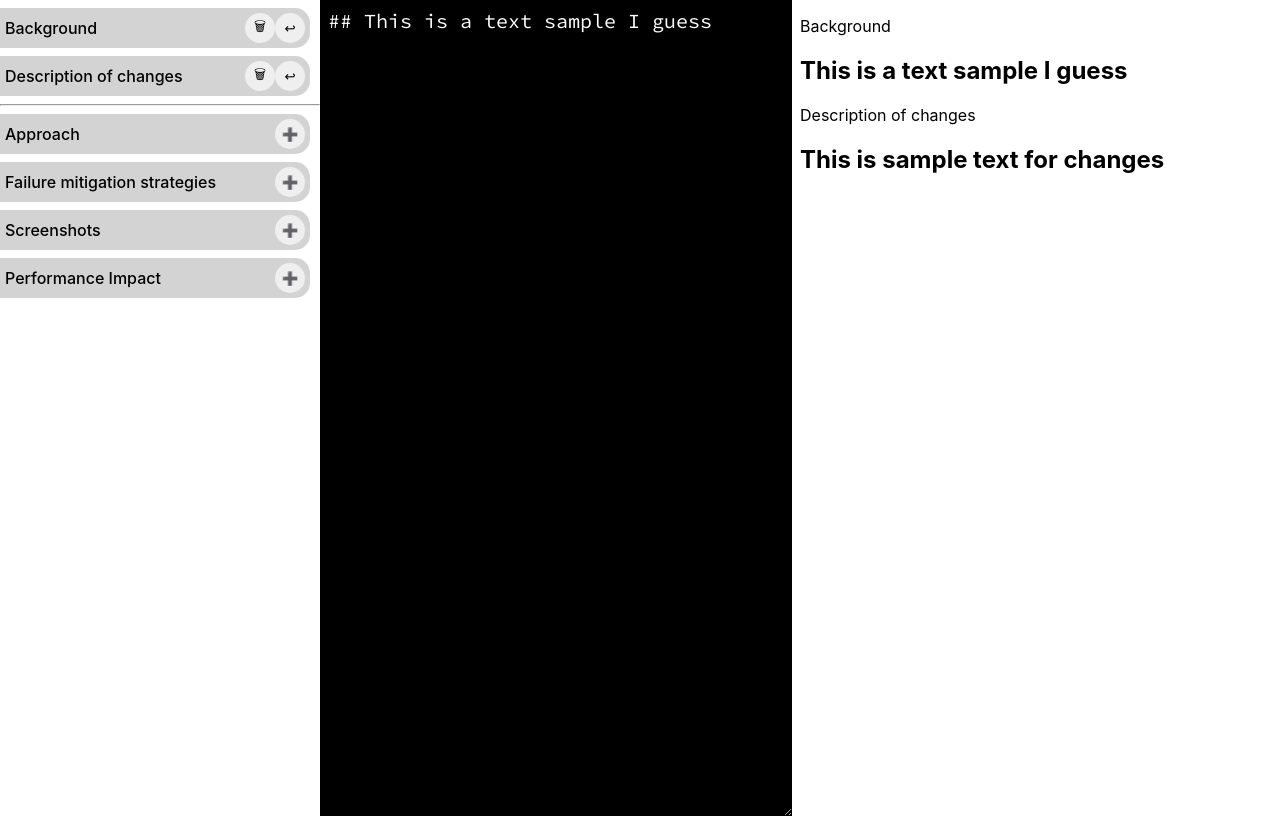
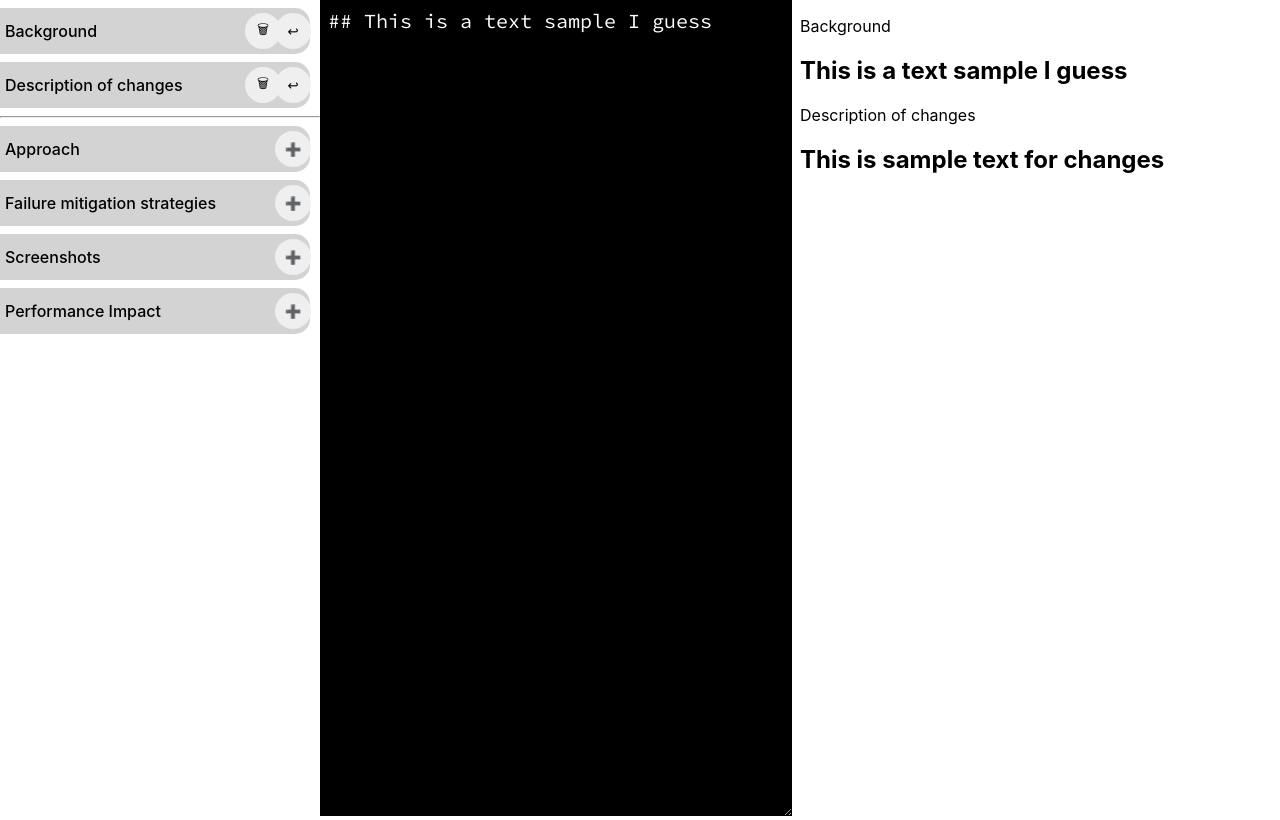
Before and after one commit to CharlesDesiderio/pr-manager, a React (Create React App) app: page / in a window 1280 px wide. Built offline with nearby package versions, Linux system fonts and the light colour scheme.

Commit message:
Added more styling

```diff
--- a/src/App.module.css
+++ b/src/App.module.css
@@ -26,9 +26,11 @@
 
 button {
   border: none;
-  height: 30px;
-  width: 30px;
+  height: 36px;
+  width: 36px;
   border-radius: 50%;
+  margin: auto;
+  text-align: center;
 }
 
 button:hover {
```
